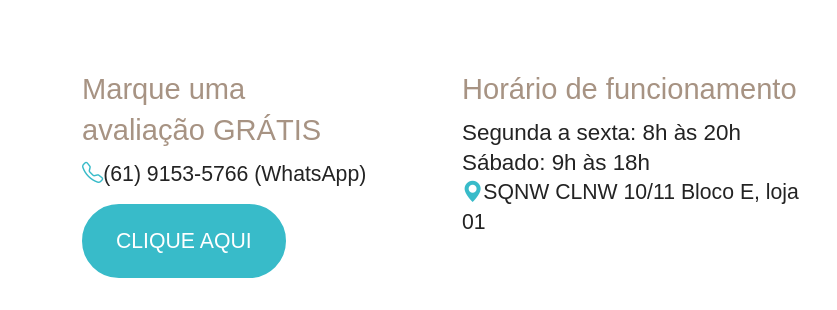
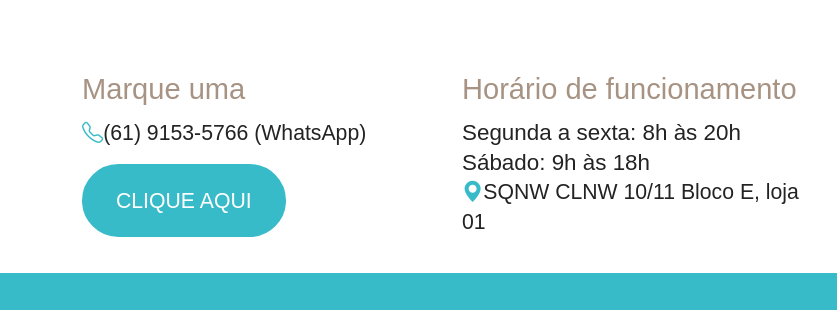
Before and after one commit to samsoaress/majo-site, a website: page index.html in a window 1280 px wide. Shown: the part 6147-6457 px from the top of the page, 0-837 px from the left. Drawn offline with nearby package versions, Linux system fonts and the light colour scheme; a web font is replaced by a local one.

Commit message:
Gitacora saved 1 changed files

```diff
--- a/index.html
+++ b/index.html
@@ -1225,7 +1225,7 @@
         <div class="col-12 col-md-4 col-lg-4 text-left">
           <div class="avaliacao-gratis">
             <h5 class="mbr-section-subtitle mbr-fonts-style mb-2 display-5"><strong>Marque uma</strong>
-              <div><strong>&#32; avaliação GRÁTIS</strong></div>
+              <div><strong>&#32; </strong></div>
             </h5>
             <ul class="list mbr-fonts-style display-7">
               <li class=""><i class="bi bi-telephone azul"></i>(61) 9153-5766 (WhatsApp)</li>
```
